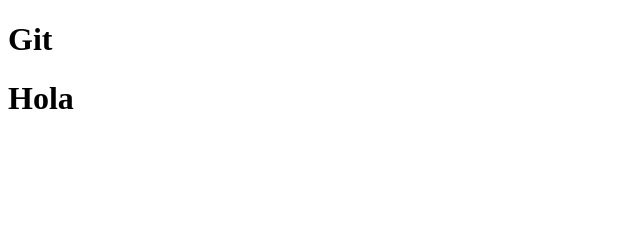
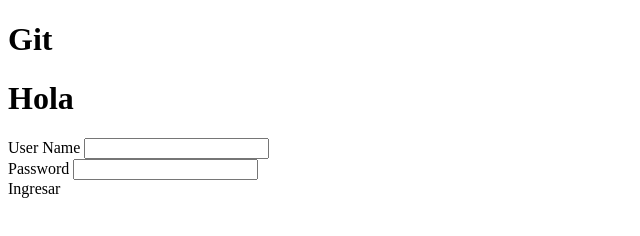
Before and after one commit to betoVargasG/demo-git-hub-frondend, a plain HTML site: page index.html in a window 1280 px wide. Shown: the whole page, without its empty margins (0-640 px from the left). Drawn offline with Linux system fonts and the light colour scheme.

Commit message:
Se agrego el formulario

```diff
--- a/index.html
+++ b/index.html
@@ -10,5 +10,14 @@
   <body>
     <h1>Git</h1>
     <h1>Hola</h1>
+    <form action=""></form>
+    <label for="User Name">User Name</label>
+    <input type="text" id = "Password">
+    <br>
+    <label for="Password">Password</label>
+    <input type="text" id = "Password">
+    <br>
+    <label for="Submit">Ingresar</label>
+
   </body>
 </html>
```
